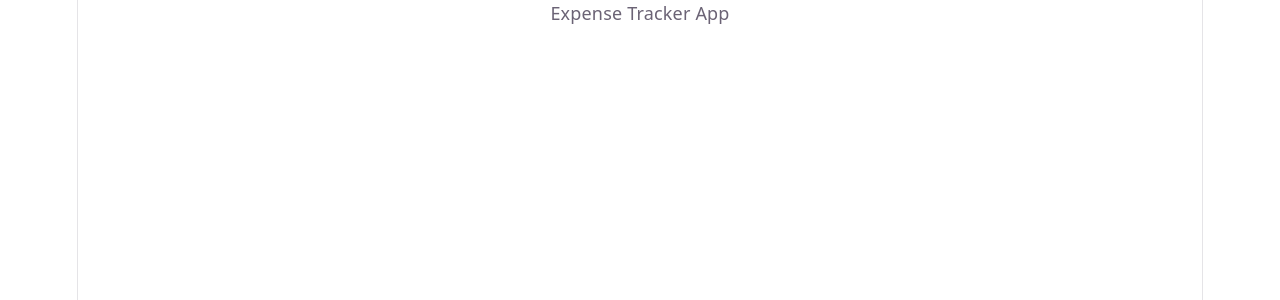
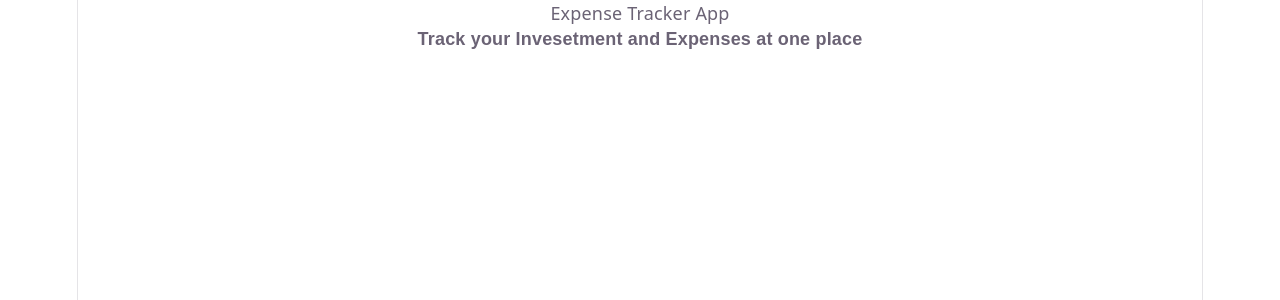
Before and after one commit to vinayakojha007/expenseFE, a React (Vite) app: page / in a window 1280 px wide. Shown: the top 300 px of the page. Built offline with nearby package versions, Linux system fonts and the light colour scheme.

Commit message:
Added subtitle

```diff
--- a/src/App.tsx
+++ b/src/App.tsx
@@ -5,6 +5,7 @@ function App() {
   return (
     <>
      <div>Expense Tracker App</div>
+     <p style={{backgroundColor:'white',fontFamily:'sans-serif',fontWeight:'bold'}}>Track your Invesetment and Expenses  at one place</p>
     </>
   )
 }
```
